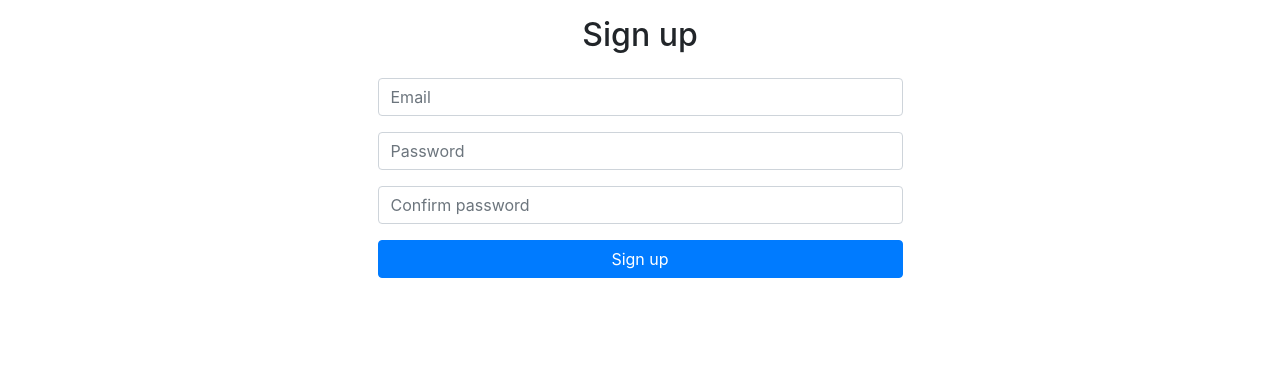
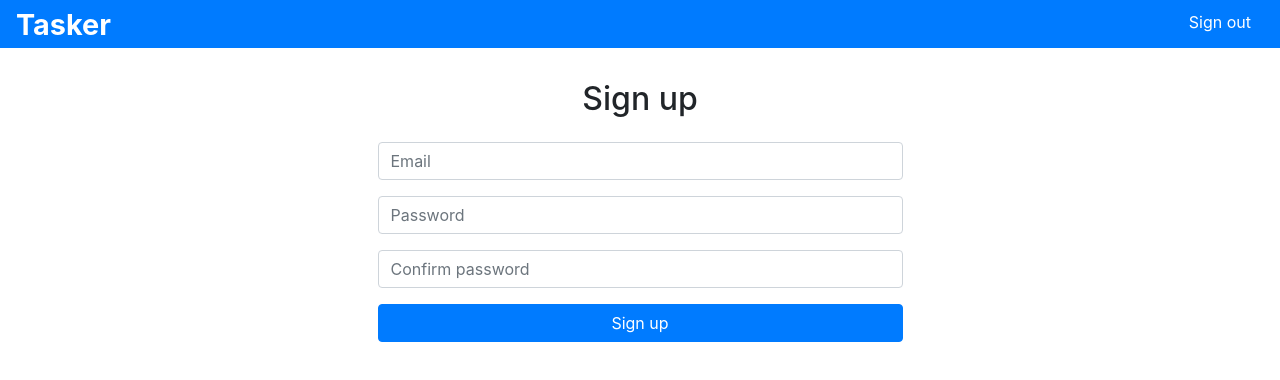
Before and after one commit to akitxxx/tasker, a Next.js app in the folder frontend/: page /sign-up in a window 1280 px wide. Shown: the top 380 px of the page. Built offline with nearby package versions, Linux system fonts and the light colour scheme.

Commit message:
Add layout component

```diff
--- /dev/null
+++ b/frontend/components/layout.jsx
@@ -0,0 +1,37 @@
+import Router from 'next/router';
+import { Button } from 'react-bootstrap';
+
+const header = {
+  height: '3rem',
+  background: '#007bff',
+  padding: '.2rem 1rem',
+  color: 'white',
+  marginBottom: '1rem',
+};
+
+const title = {
+  fontSize: '1.8rem',
+  fontWeight: 'bold',
+};
+
+const Layout = (props) => {
+
+  const handleClickSignOut = (e) => {
+    e.target.blur();
+    localStorage.removeItem('tasker_token');
+    Router.push('/sign-in');
+  };
+
+  return (
+    <div>
+      <div style={header}>
+        <div className="d-inline" style={title}>Tasker</div>
+        <Button className="float-right" onClick={handleClickSignOut}>Sign out</Button>
+      </div>
+      {props.children}
+    </div>
+  )
+};
+
+
+export default Layout;
--- a/frontend/pages/sign-in/index.jsx
+++ b/frontend/pages/sign-in/index.jsx
@@ -4,6 +4,7 @@ import '../../styles/common.scss';
 import {Container, Row, Col, Form, Button} from 'react-bootstrap';
 import axios from 'axios'
 import { useEffect } from 'react';
+import Layout from '../../components/layout';
 
 const SignInPage = () => {
 
@@ -53,6 +54,7 @@ const SignInPage = () => {
   };
 
   return needSignIn ? (
+    <Layout>
       <Container className='login'>
         <Row>
           <Col className='text-center my-3'>
@@ -75,6 +77,7 @@ const SignInPage = () => {
           </Col>
         </Row>
       </Container>
+    </Layout>
   ) : <></>;
 };
 
--- a/frontend/pages/sign-up/index.jsx
+++ b/frontend/pages/sign-up/index.jsx
@@ -1,6 +1,8 @@
 import React, { useState } from 'react';
 import {Container, Row, Col, Form, Button} from 'react-bootstrap';
 import axios from 'axios';
+import Layout from '../../components/layout';
+import Router from 'next/router';
 
 const SignUpPage = (props) => {
   const [params, setParams] = useState({});
@@ -21,12 +23,15 @@ const SignUpPage = (props) => {
     try {
       const res = await axios.post(uri, params);
       alert( 'User is registered.\n' + res.data.email);
+
+      Router.push('/task-board');
     } catch(e) {
       alert(e);
     }
   };
 
   return (
+    <Layout>
       <Container className='sign-up'>
         <Row>
           <Col className='text-center my-3'>
@@ -52,6 +57,7 @@ const SignUpPage = (props) => {
           </Col>
         </Row>
       </Container>
+    </Layout>
   );
 };
 
--- a/frontend/styles/task-board.scss
+++ b/frontend/styles/task-board.scss
@@ -1,3 +1,5 @@
 .taskBoardHeader {
   padding: .5rem;
+  font-weight: bold;
+  font-size: 1.2rem;
 }
```
Also changed, not shown: frontend/pages/task-board/index.jsx (+3 -5 lines). Lines whose indentation alone changed are shown as unchanged.
